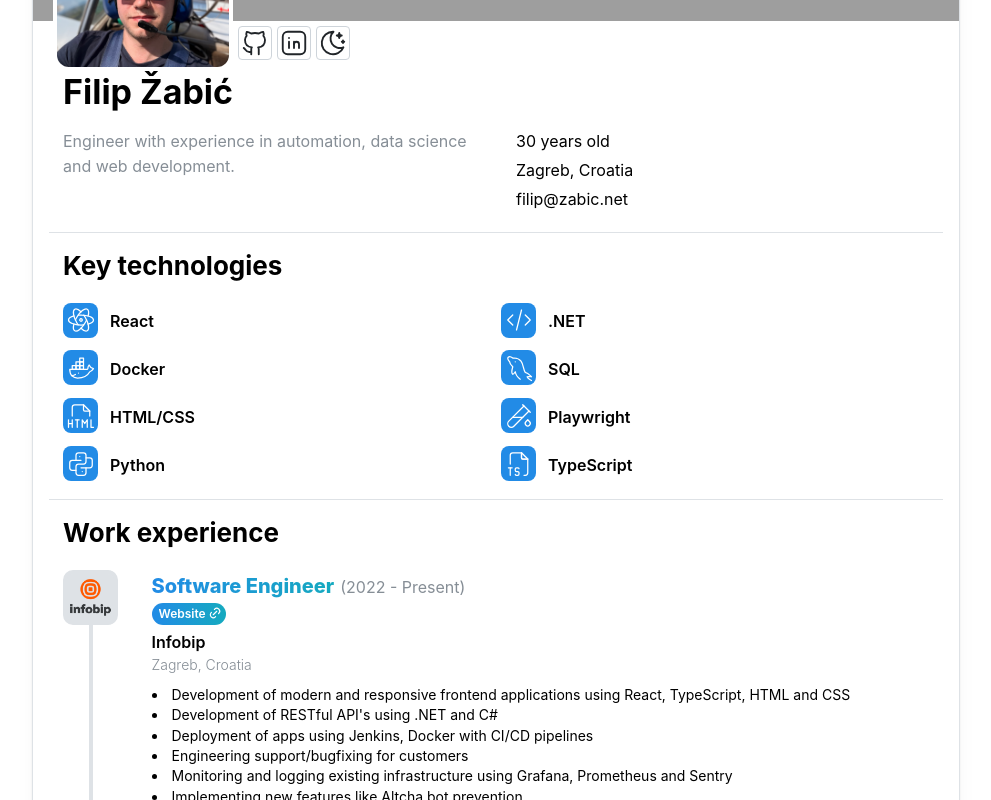
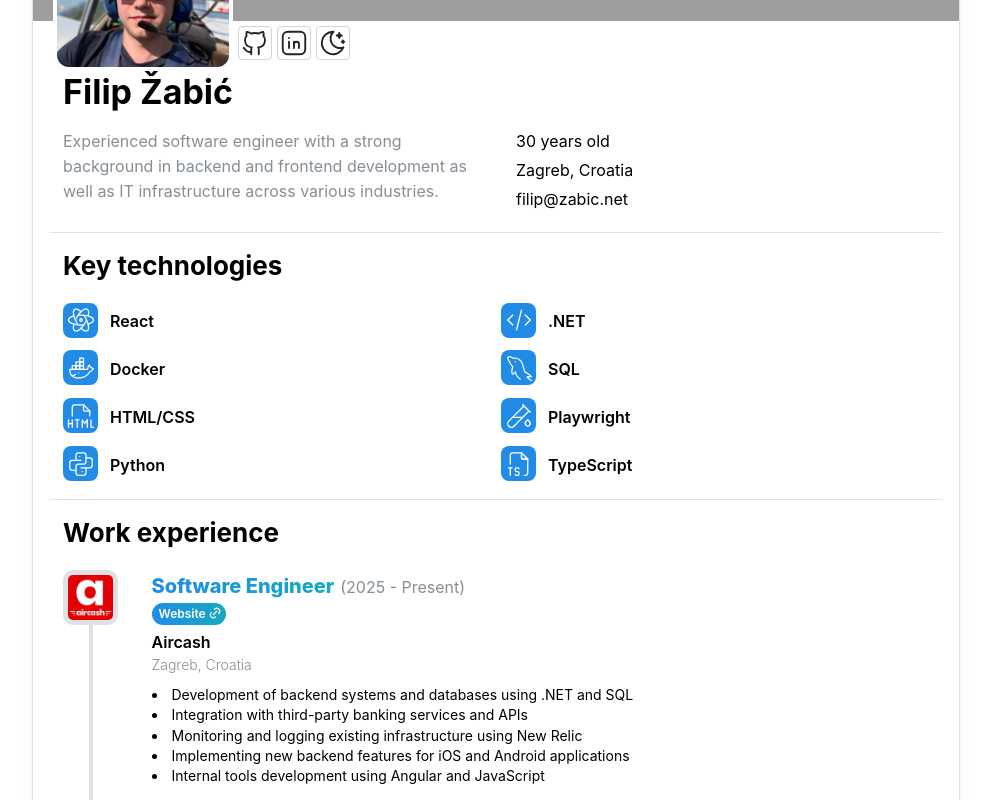
Before and after one commit to filipzabic/cv-web, a Next.js app: page / in a window 1280 px wide. Shown: the part 240-1040 px from the top of the page, without its empty margins (144-1135 px from the left). Built offline with nearby package versions, Linux system fonts and the light colour scheme; grey boxes are pictures that could not be loaded.

Commit message:
Add new work experience, update about section and downscale profile image

```diff
--- a/app/components/about.tsx
+++ b/app/components/about.tsx
@@ -10,7 +10,7 @@ export default function About() {
     <Grid gutter={30}>
       <Grid.Col span={6}>
         <Text size="md" c="dimmed">
-          Engineer with experience in automation, data science and web development.
+          Experienced software engineer with a strong background in backend and frontend development as well as IT infrastructure across various industries.
         </Text>
       </Grid.Col>
 
--- a/app/components/work.tsx
+++ b/app/components/work.tsx
@@ -3,9 +3,25 @@ import { Button, Group, Image, List, Text, Timeline, Title } from '@mantine/core
 
 const workExperience = [
   {
+    company: 'Aircash',
+    position: 'Software Engineer',
+    duration: '2025 - Present',
+    bulletPoints: [
+      'Development of backend systems and databases using .NET and SQL',
+      'Integration with third-party banking services and APIs',
+      'Monitoring and logging existing infrastructure using New Relic',
+      'Implementing new backend features for iOS and Android applications',
+      'Internal tools development using Angular and JavaScript',
+    ],
+    logoSrc: 'aircash-logo.jpg',
+    logoSize: 45,
+    location: 'Zagreb, Croatia',
+    website: 'https://www.aircash.eu',
+  },
+  {
     company: 'Infobip',
     position: 'Software Engineer',
-    duration: '2022 - Present',
+    duration: '2022 - 2025',
     bulletPoints: [
       'Development of modern and responsive frontend applications using React, TypeScript, HTML and CSS',
       "Development of RESTful API's using .NET and C#",
```
Also changed, not shown: public/aircash-logo.jpg (added), public/profile-image.jpg.
